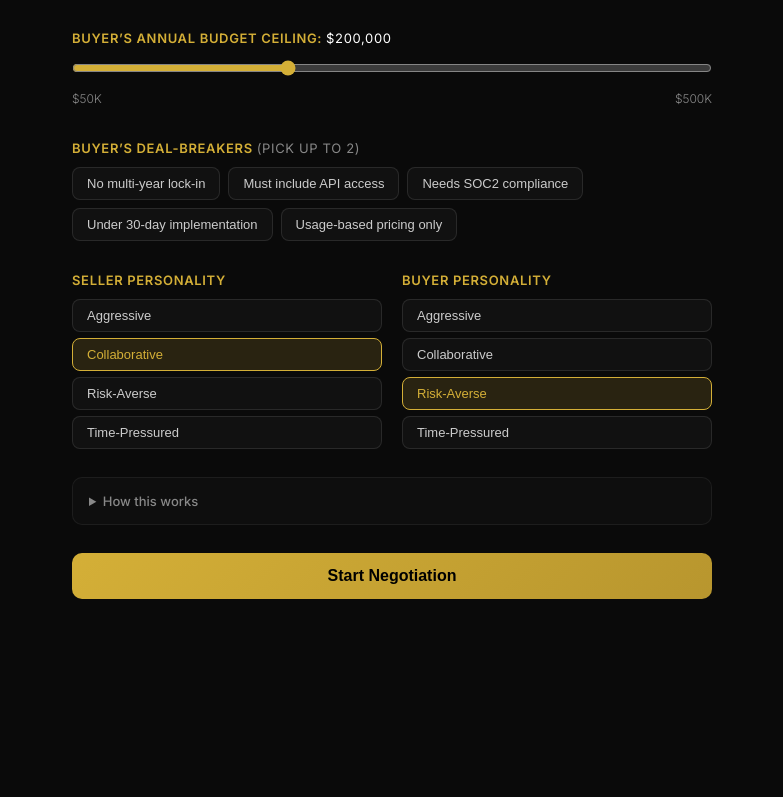
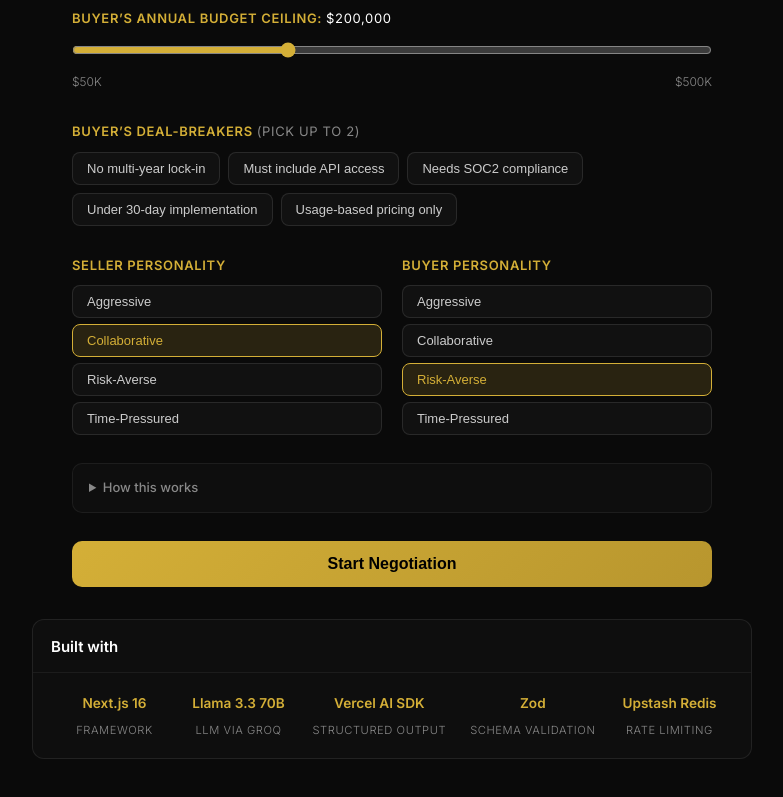
Before and after one commit to AgenticMindset/nextjs-boilerplate, a Next.js app: page /agents/negotiator in a window 1280 px wide. Shown: the part 357-1154 px from the top of the page, without its empty margins (248-1031 px from the left). Before the commit the page ends 996 px from the top, so only its background shows below. Built offline with nearby package versions, Linux system fonts and the light colour scheme.

Commit message:
Tech stack card, padding fixes

```diff
--- a/app/agents/components/ChatInterface.tsx
+++ b/app/agents/components/ChatInterface.tsx
@@ -379,7 +379,7 @@ export default function ChatInterface() {
                 ...(!clarifyReady ? styles.clarifySendDisabled : {}),
               }}
             >
-              Send answers
+              Add Answers
             </button>
           </div>
         )}
--- a/app/agents/negotiator/page.tsx
+++ b/app/agents/negotiator/page.tsx
@@ -25,6 +25,14 @@ var INITIAL_STATUSES: TermStatuses = {
   pricingModel: "pending",
   sla: "pending",
 };
+
+var TECH_STACK = [
+  { value: "Next.js 16", label: "Framework" },
+  { value: "Llama 3.3 70B", label: "LLM via Groq" },
+  { value: "Vercel AI SDK", label: "Structured Output" },
+  { value: "Zod", label: "Schema Validation" },
+  { value: "Upstash Redis", label: "Rate Limiting" },
+];
 
 export default function NegotiatorPage() {
   var [config, setConfig] = useState<ScenarioConfig | null>(null);
@@ -157,7 +165,7 @@ export default function NegotiatorPage() {
         padding: "80px 20px 40px",
       }}
     >
-      <div style={{ textAlign: "center", marginBottom: 40 }}>
+      <div style={{ textAlign: "center", marginBottom: 10 }}>
         <a href="/agents" style={{ color: "#888", fontSize: 13, textDecoration: "none", display: "inline-block", marginBottom: 16 }}>{"\u2190"} Back to Agents</a>
         <h1
           style={{
@@ -220,6 +228,34 @@ export default function NegotiatorPage() {
       {debrief && negotiation?.phase === "complete" && (
         <DebriefPanel debrief={debrief} onReplay={handleReplay} />
       )}
+
+      {/* Built with */}
+      <div
+        style={{
+          marginTop: "2rem",
+          maxWidth: 720,
+          marginLeft: "auto",
+          marginRight: "auto",
+          border: "1px solid rgba(255,255,255,0.08)",
+          borderRadius: 12,
+          overflow: "hidden",
+          background: "rgba(255,255,255,0.02)",
+        }}
+      >
+        <div style={{ padding: "12px 18px", borderBottom: "1px solid rgba(255,255,255,0.06)" }}>
+          <span style={{ fontSize: 15, fontWeight: 600, color: "#fff" }}>Built with</span>
+        </div>
+        <div style={{ padding: "18px", display: "flex", flexWrap: "wrap", justifyContent: "center", gap: 24 }}>
+          {TECH_STACK.map(function(item) {
+            return (
+              <div key={item.label} style={{ textAlign: "center", minWidth: 100 }}>
+                <div style={{ fontSize: "0.85rem", fontWeight: 600, color: "#d4af37" }}>{item.value}</div>
+                <div style={{ fontSize: "0.7rem", color: "#888", marginTop: 4, textTransform: "uppercase", letterSpacing: "0.05em" }}>{item.label}</div>
+              </div>
+            );
+          })}
+        </div>
+      </div>
     </main>
   );
 }
--- a/app/agents/page.tsx
+++ b/app/agents/page.tsx
@@ -92,7 +92,7 @@ export default function AgentsPage() {
           </p>
         </div>
         {/* Chat */}
-        <div className="animate-in animate-in--delay-3">
+        <div className="animate-in animate-in--delay-3" style={{ marginTop: "-3rem" }}>
           <ChatInterface />
         </div>
 
--- a/app/globals.css
+++ b/app/globals.css
@@ -14,7 +14,7 @@
   --color-accent-hover: #9f7f4b4f;
   --color-border: rgba(244, 227, 200, 0.1);
   --color-border-hover: #d4be9a23;
-  --color-glass: rgba(191, 187, 187, 0.04);
+  --color-glass: rgba(191, 187, 187, 0.112);
   --color-glass-border: rgba(187, 165, 126, 0.303);
 
   /* Typography */
@@ -49,7 +49,7 @@ body {
   font-family: var(--font-body);
   font-weight: 300;
   font-size: 16px;
-  line-height: 1.7;
+  line-height: 1.8;
   -webkit-font-smoothing: antialiased;
   -moz-osx-font-smoothing: grayscale;
 }
@@ -57,7 +57,7 @@ body {
 h1, h2, h3, h4 {
   font-family: var(--font-body);
   font-weight: 500;
-  line-height: 1.2;
+  line-height: 1.3;
   letter-spacing: -0.02em;
   color: var(--color-text);
 }
```
